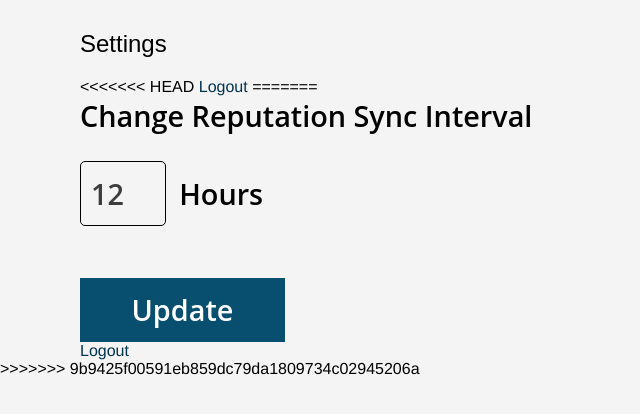
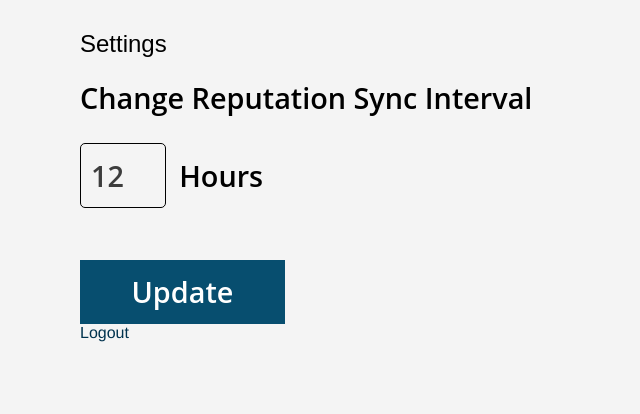
Before and after one commit to judithkwesi/ip-monitoring-tool, a Django app: page /settings/ in a window 1280 px wide. Shown: the part 60-474 px from the top of the page, without its empty margins (0-640 px from the left). Run offline with Django 4.2, Linux system fonts and the light colour scheme; the visitor is signed in with stand-in values (Sample User, id 1); some web fonts are replaced.

Commit message:
fix conflict

```diff
--- a/mainapp/templates/registration/settings.html
+++ b/mainapp/templates/registration/settings.html
@@ -2,9 +2,6 @@
 {% block content %}
 <div id="content">
   <h2>Settings</h2>
-<<<<<<< HEAD
-  <a href="{% url 'logout' %}">Logout</a>
-=======
   <div class="frame-1-mKf">
     <div class="frame-3-ugm">
       <p class="change-reputation-sync-interval-rc1">Change Reputation Sync Interval</p>
@@ -17,6 +14,5 @@
     </div>
     <div class="button-AFK"><a href="{% url 'logout' %}">Logout</a></div>
   </div>
->>>>>>> 9b9425f00591eb859dc79da1809734c02945206a
 </div>
 {% endblock %}
```
